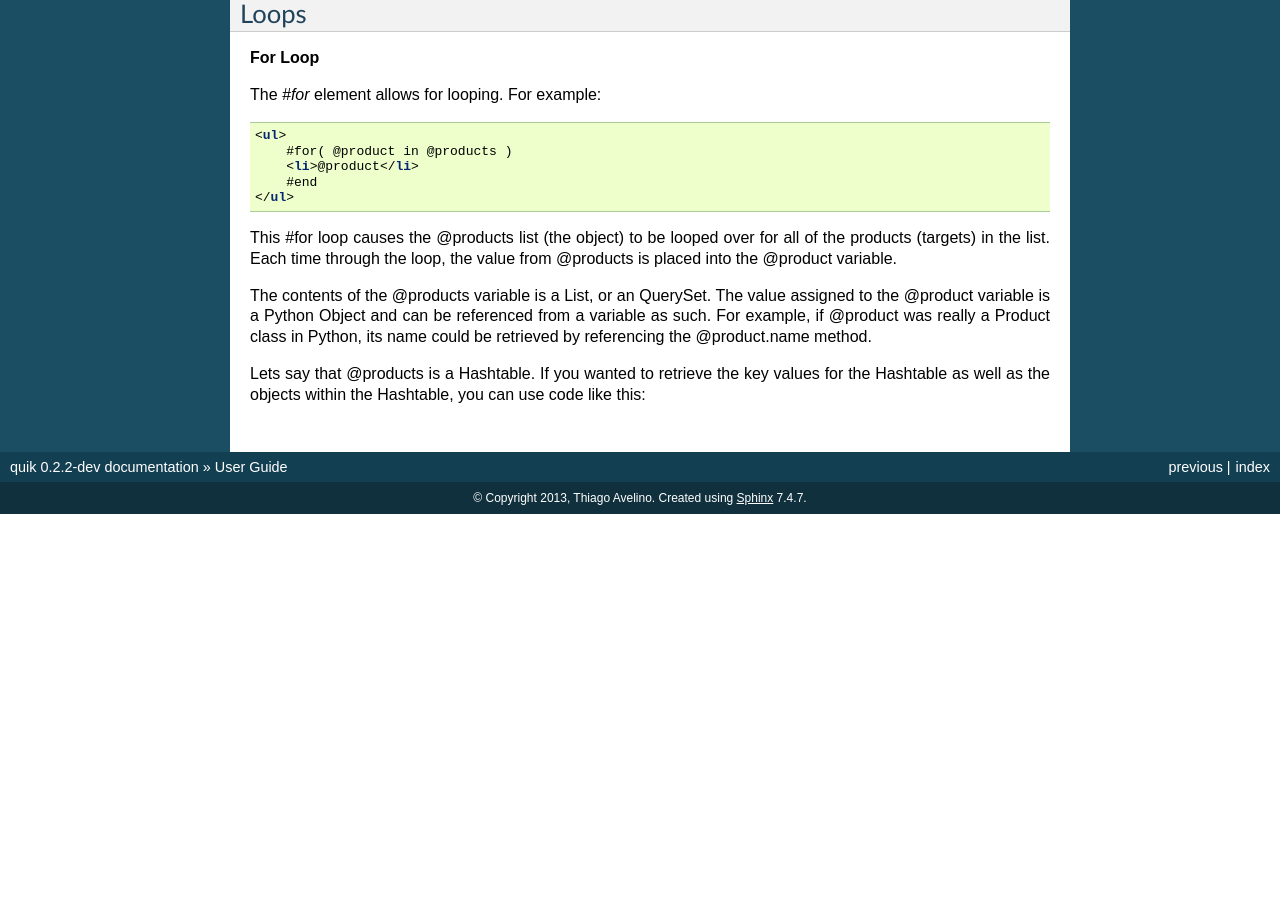
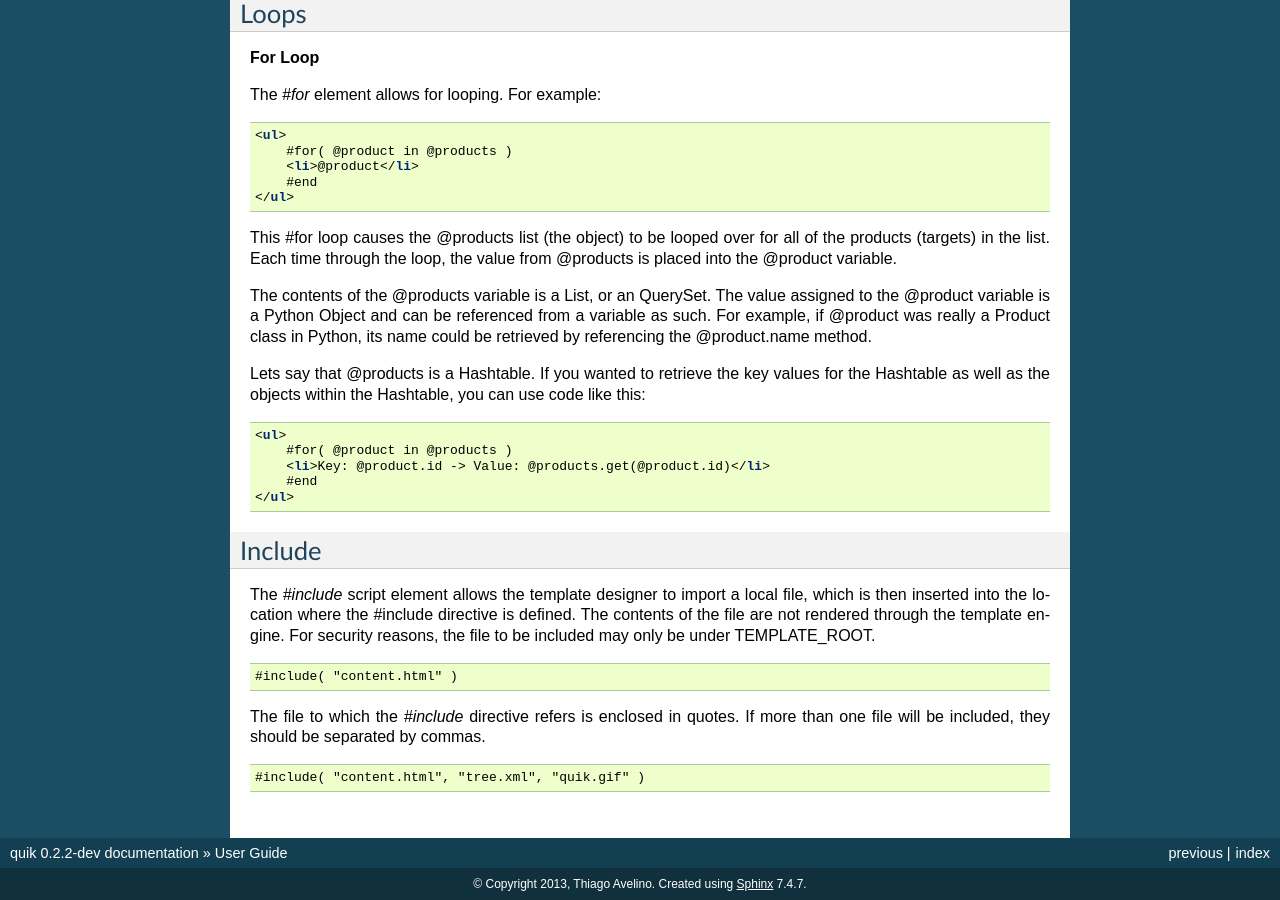
Before and after one commit to avelino/quik, a Sphinx documentation site: the page built from docs/source/userguide.rst, in a window 1280 px wide and 900 px high, scrolled down 4946 px. Built offline with Sphinx 7.4.7, drawn with Linux system fonts in a browser that asks for light colours; before the commit the page ends 5460 px from its top, so only the background shows below that.

Commit message:
write include docs

```diff
--- a/docs/source/userguide.rst
+++ b/docs/source/userguide.rst
@@ -273,8 +273,25 @@ The contents of the @products variable is a List, or an QuerySet. The value assi
 Lets say that @products is a Hashtable. If you wanted to retrieve the key values for the Hashtable as well as the objects within the Hashtable, you can use code like this:
 
 .. code-block:: html
+
     <ul>
         #for( @product in @products )
         <li>Key: @product.id -> Value: @products.get(@product.id)</li>
         #end
     </ul>
+
+
+Include
+=======
+
+The *#include* script element allows the template designer to import a local file, which is then inserted into the location where the #include directive is defined. The contents of the file are not rendered through the template engine. For security reasons, the file to be included may only be under TEMPLATE_ROOT.
+
+.. code-block:: html
+
+    #include( "content.html" )
+
+The file to which the *#include* directive refers is enclosed in quotes. If more than one file will be included, they should be separated by commas.
+
+.. code-block:: html
+
+    #include( "content.html", "tree.xml", "quik.gif" )
```
